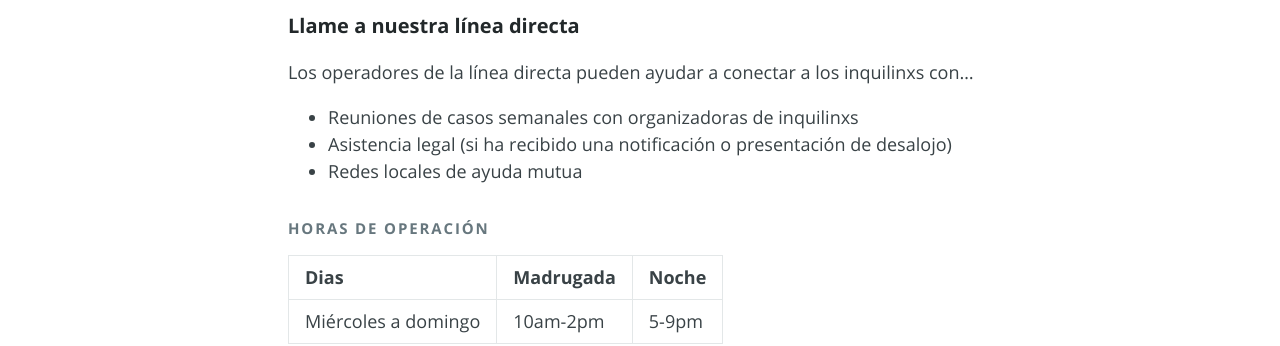
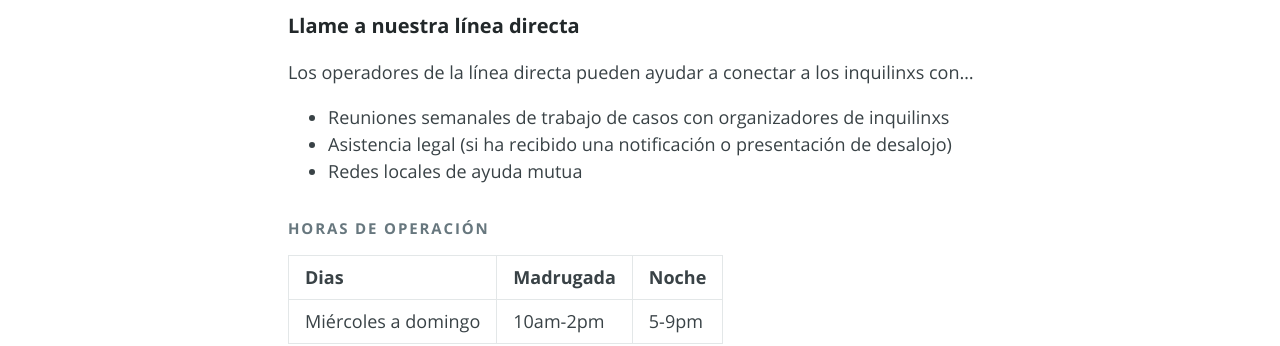
Before and after one commit to ChicagoTenants/chicagotenants.org, a Jekyll site: the page built from _homepage/es/index.md, in a window 1280 px wide. Shown: the part 787-1133 px from the top of the page. Built offline with Jekyll 4.4.1, drawn with Linux system fonts in a browser that asks for light colours; nearby versions of some CDN libraries; some web fonts are replaced; library files that are not in the unit come from our copies; the repository's description, which GitHub fills in, is left out.

Commit message:
fixed translation

```diff
--- a/_homepage/es/index.md
+++ b/_homepage/es/index.md
@@ -14,7 +14,7 @@ para conectarse con organizadores experimentados
 ### Llame a nuestra línea directa
 
 Los operadores de la línea directa pueden ayudar a conectar a los inquilinxs con...
-- Reuniones de casos semanales con organizadoras de inquilinxs
+- Reuniones semanales de trabajo de casos con organizadores de inquilinxs
 - Asistencia legal (si ha recibido una notificación o presentación de desalojo)
 - Redes locales de ayuda mutua
 
```
